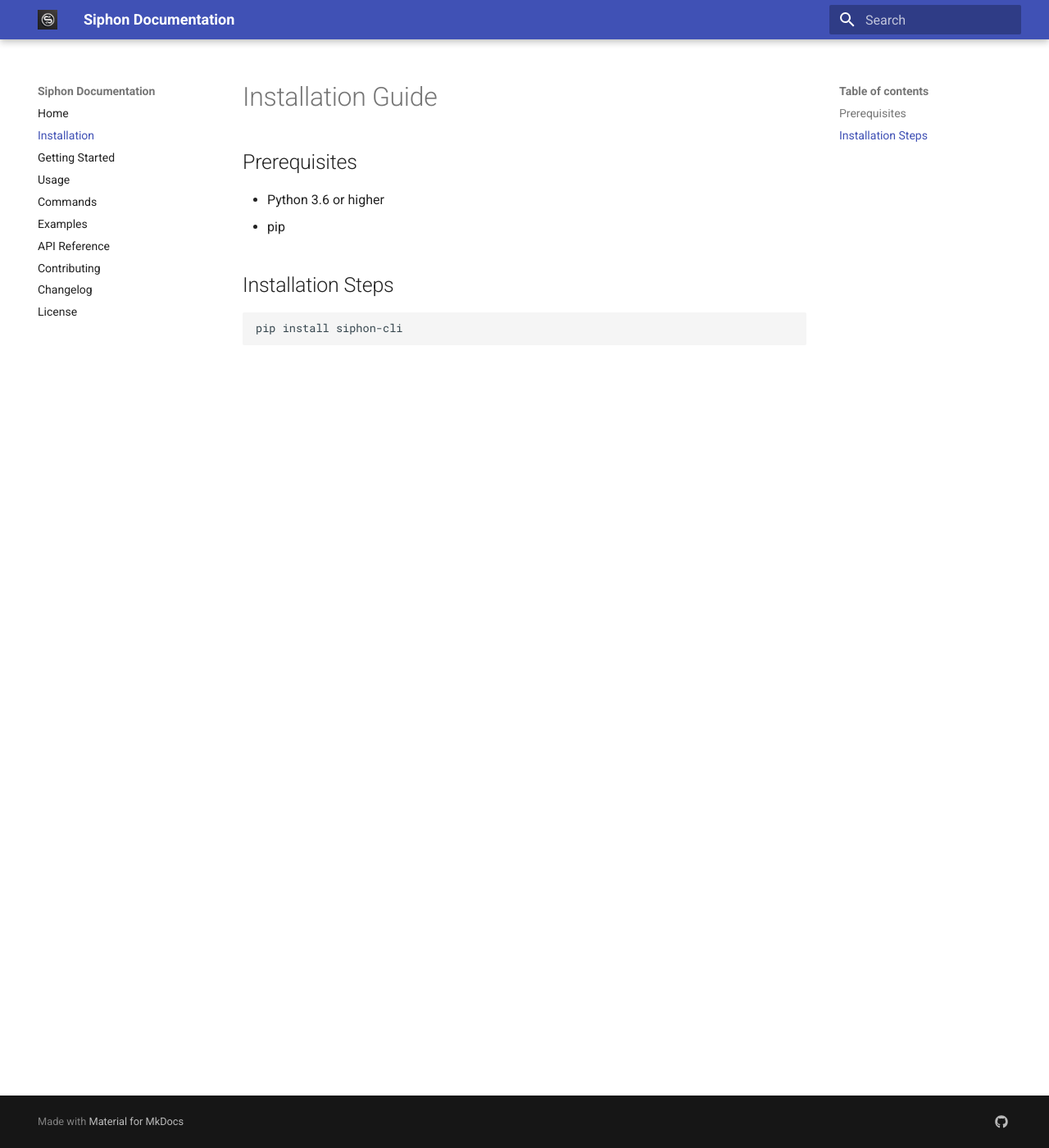
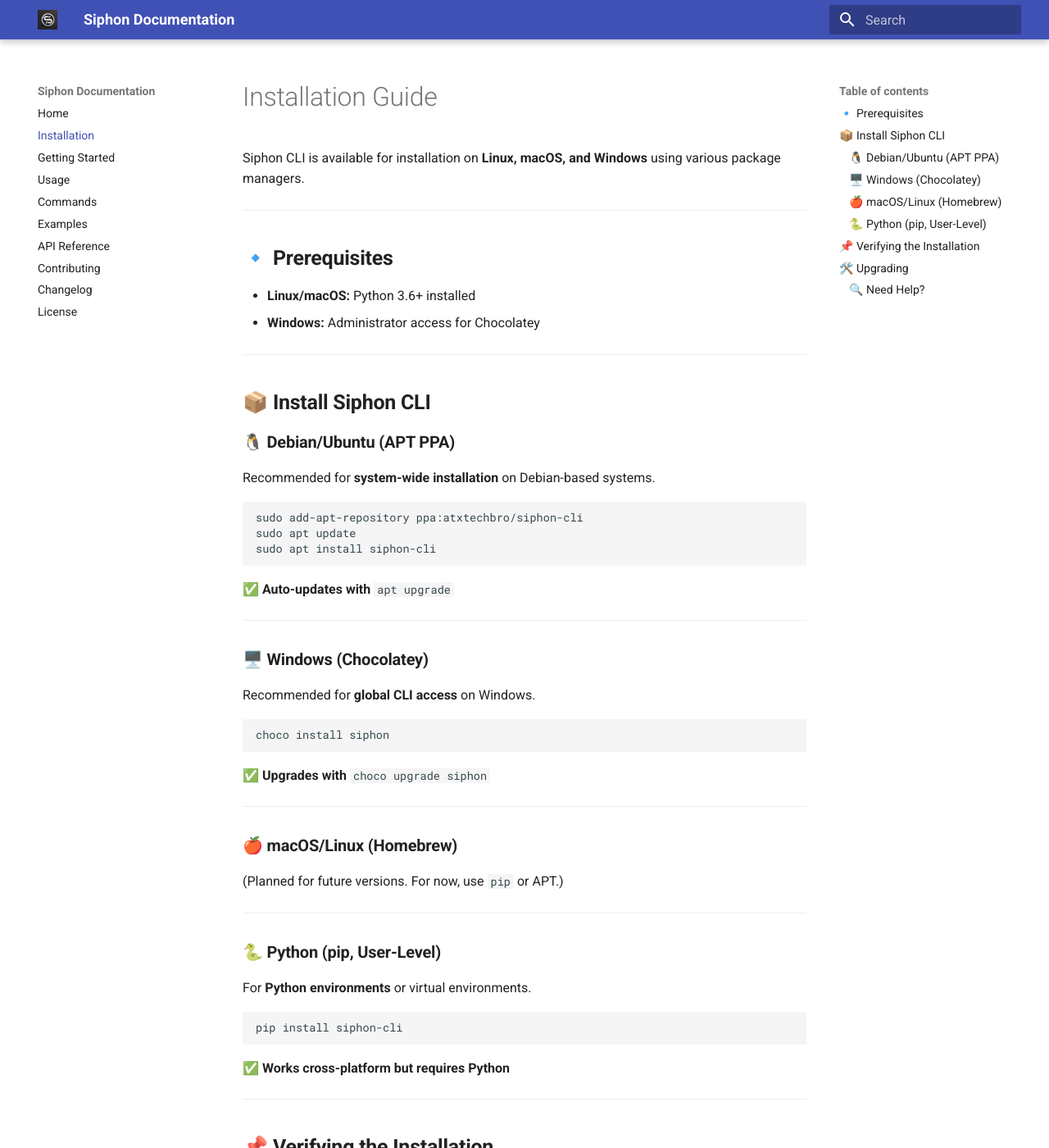
Before and after one commit to atxtechbro/siphon, an MkDocs documentation site: the page built from docs/installation.md, in a window 1280 px wide and 1400 px high. Shown: the whole window at 82% size. Built offline with MkDocs 1.6.1 and Material for MkDocs 9.7.7, drawn with Linux system fonts in a browser that asks for light colours; some of the changed text lies outside the part shown.

Commit message:
docs(install): update installation guide for APT and Chocolatey support

````diff
--- a/docs/installation.md
+++ b/docs/installation.md
@@ -1,17 +1,75 @@
 ---
 title: "Installation Guide"
-description: "Step-by-step instructions to install Siphon CLI via pip."
+description: "Step-by-step instructions to install Siphon CLI on different platforms."
 ---
 
 # Installation Guide
 
-## Prerequisites
+Siphon CLI is available for installation on **Linux, macOS, and Windows** using various package managers.
 
-- Python 3.6 or higher
-- pip
+---
 
-## Installation Steps
+## **🔹 Prerequisites**
+- **Linux/macOS:** Python 3.6+ installed
+- **Windows:** Administrator access for Chocolatey
 
+---
+
+## **📦 Install Siphon CLI**
+
+### **🐧 Debian/Ubuntu (APT PPA)**
+Recommended for **system-wide installation** on Debian-based systems.
+```bash
+sudo add-apt-repository ppa:atxtechbro/siphon-cli
+sudo apt update
+sudo apt install siphon-cli
+```
+✅ **Auto-updates with** `apt upgrade`
+
+---
+
+### **🖥️ Windows (Chocolatey)**
+Recommended for **global CLI access** on Windows.
+```powershell
+choco install siphon
+```
+✅ **Upgrades with** `choco upgrade siphon`
+
+---
+
+### **🍎 macOS/Linux (Homebrew)**
+(Planned for future versions. For now, use `pip` or APT.)
+
+---
+
+### **🐍 Python (pip, User-Level)**
+For **Python environments** or virtual environments.
 ```bash
 pip install siphon-cli
 ```
+✅ **Works cross-platform but requires Python**
+
+---
+
+## **📌 Verifying the Installation**
+After installation, check if `siphon` is available globally:
+```bash
+siphon --version
+```
+
+✅ **Now you can use Siphon CLI from anywhere!** 🚀
+
+---
+
+## **🛠️ Upgrading**
+- **APT:** `sudo apt update && sudo apt upgrade siphon-cli`
+- **Chocolatey:** `choco upgrade siphon`
+- **pip:** `pip install --upgrade siphon-cli`
+
+---
+
+### **🔍 Need Help?**
+Check out the **[Docs](https://docs.siphon-cli.com/)** or open an **[Issue](https://github.com/atxtechbro/siphon/issues)**.
+
+🚀 **Enjoy siphoning data across platforms!**
+```
````
